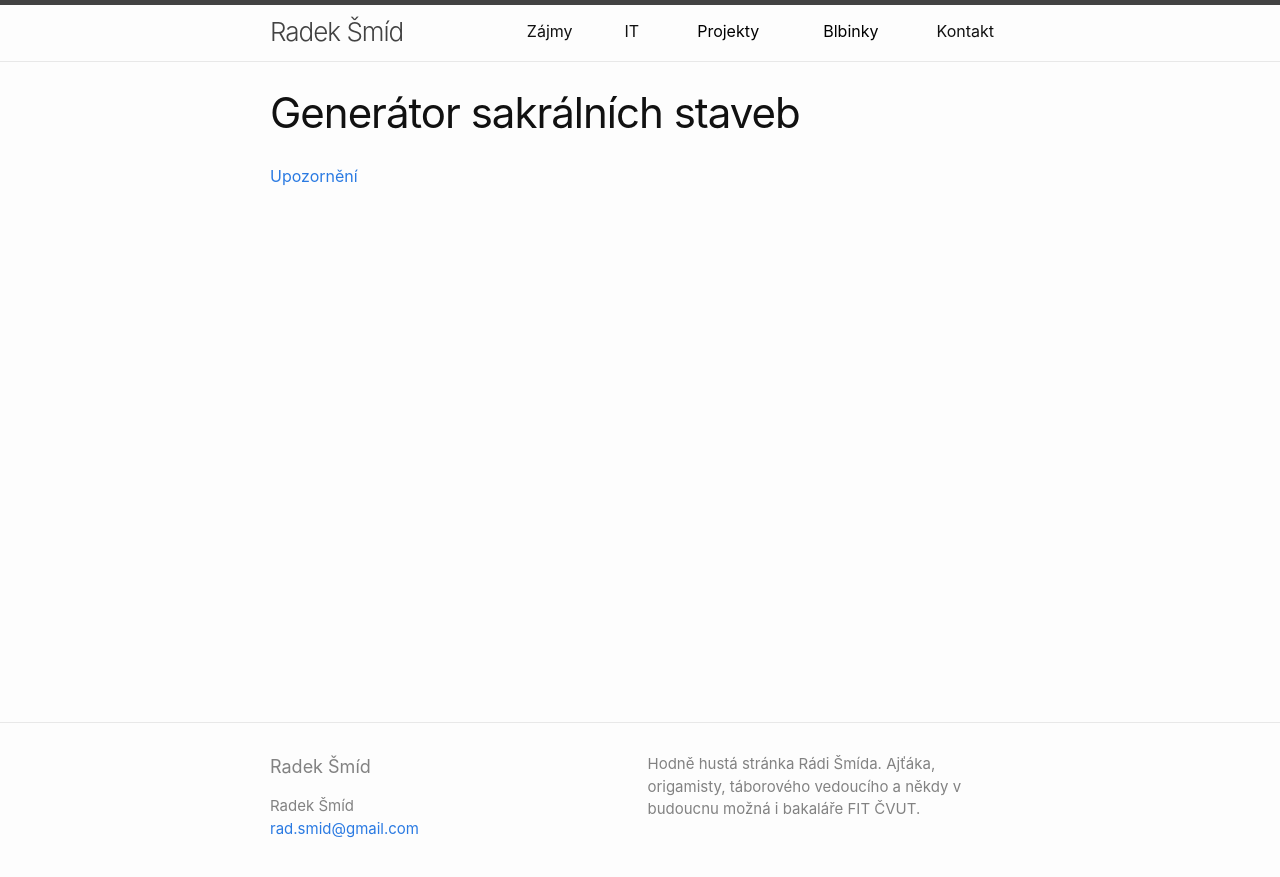
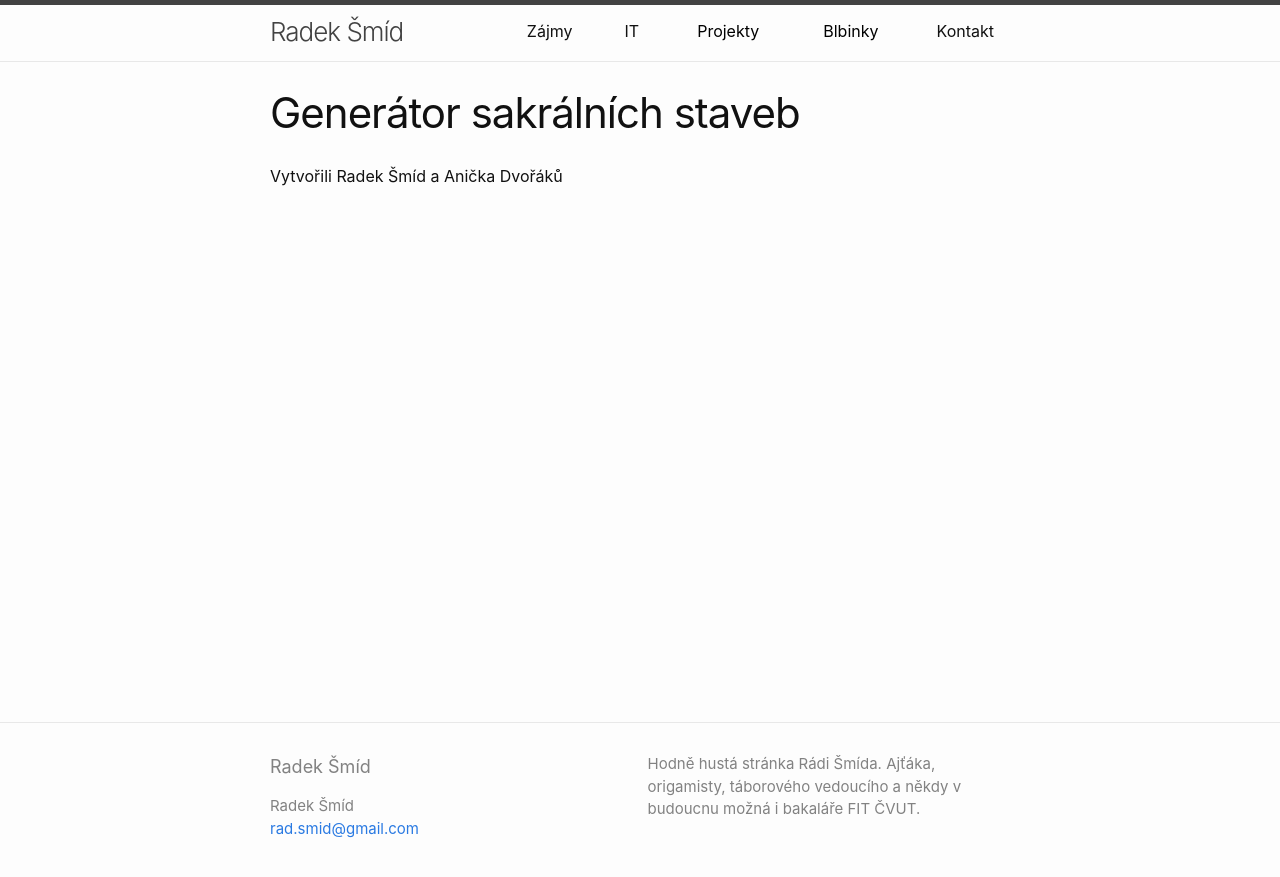
Before and after one commit to Smidra/rada.smid.io-site, a Jekyll site: the page built from blbinky/chramy.md, in a window 1280 px wide. Shown: the top 877 px of the page. Built offline with Jekyll 4.4.1, drawn with Linux system fonts in a browser that asks for light colours.

Commit message:
chramy kategorizace

```diff
--- a/_includes/header.html
+++ b/_includes/header.html
@@ -36,6 +36,7 @@
     <div class="dropdown-content">
             <a href="{{my_page.url}}/blbinky/tex/">Instalace TeXu</a>
             <a href="{{my_page.url}}/blbinky/jidlo/">Jídlo</a>
+            <a href="{{my_page.url}}/chramy/">Chrámy</a>
     </div>
   </div>
 
--- a/chramy.md
+++ b/blbinky/chramy.md
@@ -6,4 +6,4 @@ permalink: /chramy/
 
 <!-- STAVBA -->
 
-[Upozornění](https://media.giphy.com/media/AxSjsPx69RfR6/giphy.gif)
+Vytvořili Radek Šmíd a Anička Dvořáků
```
